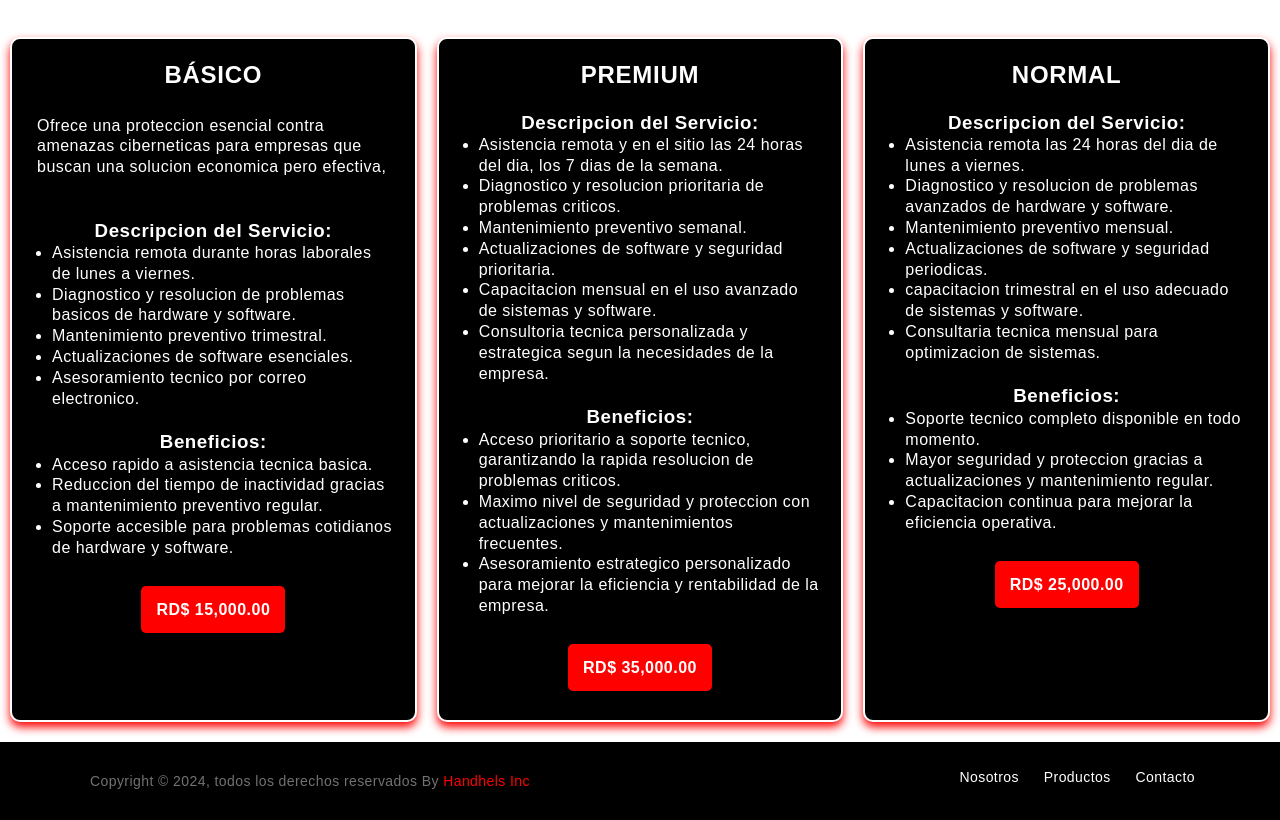
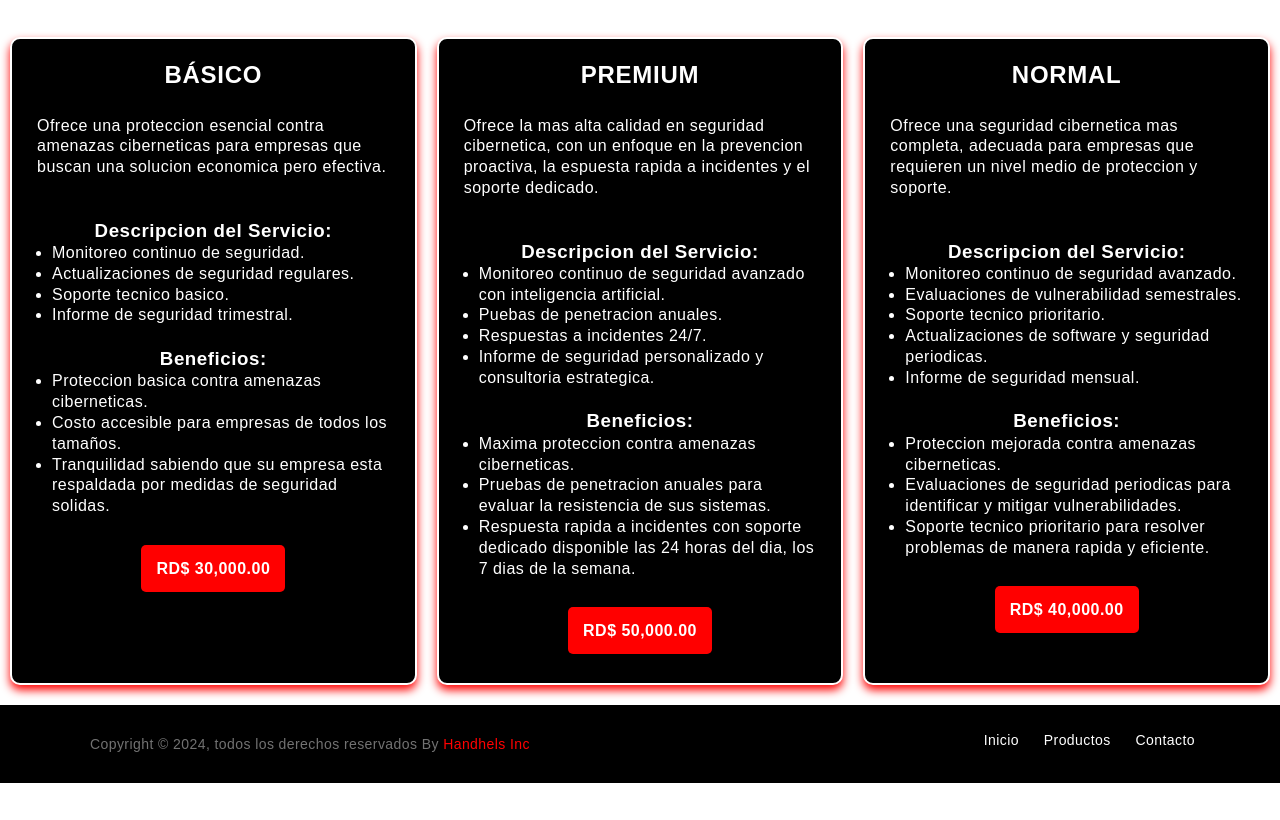
Before and after one commit to Handhels-Programmer/Handhels-inc-, a plain HTML site: page planes.html in a window 1280 px wide. Shown: the part 1012-1832 px from the top of the page. After the commit the page ends 1795 px from the top, so only its background shows below. Drawn offline with nearby package versions, Linux system fonts and the light colour scheme; some packages are replaced by stand-ins of ours; a script that the page names is missing.

Commit message:
Version 1.004.6

```diff
--- a/planes.html
+++ b/planes.html
@@ -128,26 +128,25 @@
       <div class="columna1">
         <h2>BÁSICO</h2>
         <br>
-        <p>Ofrece una proteccion esencial contra amenazas ciberneticas para empresas que buscan una solucion economica pero efectiva,</p>
+        <p>Ofrece una proteccion esencial contra amenazas ciberneticas para empresas que buscan una solucion economica pero efectiva.</p>
         <br>
         <h3>Descripcion del Servicio:</h3>
         <ul>
-          <li>Asistencia remota durante horas laborales de lunes a viernes.</li>
-          <li>Diagnostico y resolucion de problemas basicos de hardware y software.</li>
-          <li>Mantenimiento preventivo trimestral.</li>
-          <li>Actualizaciones de software esenciales.</li>
-          <li>Asesoramiento tecnico por correo electronico.</li>
+          <li>Monitoreo continuo de seguridad.</li>
+          <li>Actualizaciones de seguridad regulares.</li>
+          <li>Soporte tecnico basico.</li>
+          <li>Informe de seguridad trimestral.</li>
         </ul>
         <br>
         <h3>Beneficios:</h3>
         <ul>
-          <li>Acceso rapido a asistencia tecnica basica.</li>
-          <li>Reduccion del tiempo de inactividad gracias a mantenimiento preventivo regular.</li>
-          <li>Soporte accesible para problemas cotidianos de hardware y software.</li>
+          <li>Proteccion basica contra amenazas ciberneticas.</li>
+          <li>Costo accesible para empresas de todos los tamaños.</li>
+          <li>Tranquilidad sabiendo que su empresa esta respaldada por medidas de seguridad solidas.</li>
         </ul>
         <br>
         <br>
-        <a href="#" class="button">RD$ 15,000.00</a>
+        <a href="#" class="button">RD$ 30,000.00</a>
         <br>
         <br>
       </div>
@@ -155,25 +154,25 @@
       <div class="columna1">
         <h2>PREMIUM</h2>
         <br>
+        <p>Ofrece la mas alta calidad en seguridad cibernetica, con un enfoque en la prevencion proactiva, la espuesta rapida a incidentes y el soporte dedicado.</p>
+        <br>
         <h3>Descripcion del Servicio:</h3>
         <ul>
-          <li>Asistencia remota y en el sitio las 24 horas del dia, los 7 dias de la semana.</li>
-          <li>Diagnostico y resolucion prioritaria de problemas criticos.</li>
-          <li>Mantenimiento preventivo semanal.</li>
-          <li>Actualizaciones de software y seguridad prioritaria.</li>
-          <li>Capacitacion mensual en el uso avanzado de sistemas y software.</li>
-          <li>Consultoria tecnica personalizada y estrategica segun la necesidades de la empresa.</li>
+          <li>Monitoreo continuo de seguridad avanzado con inteligencia artificial.</li>
+          <li>Puebas de penetracion anuales.</li>
+          <li>Respuestas a incidentes 24/7.</li>
+          <li>Informe de seguridad personalizado y consultoria estrategica.</li>
         </ul>
         <br>
         <h3>Beneficios:</h3>
         <ul>
-          <li>Acceso prioritario a soporte tecnico, garantizando la rapida resolucion de problemas criticos.</li>
-          <li>Maximo nivel de seguridad y proteccion con actualizaciones y mantenimientos frecuentes.</li>
-          <li>Asesoramiento estrategico personalizado para mejorar la eficiencia y rentabilidad de la empresa.</li>
+          <li>Maxima proteccion contra amenazas ciberneticas.</li>
+          <li>Pruebas de penetracion anuales para evaluar la resistencia de sus sistemas.</li>
+          <li>Respuesta rapida a incidentes con soporte dedicado disponible las 24 horas del dia, los 7 dias de la semana.</li>
         </ul>
         <br>
         <br>
-        <a href="#" class="button">RD$ 35,000.00</a>
+        <a href="#" class="button">RD$ 50,000.00</a>
         <br>
         <br>
       </div>
@@ -181,25 +180,26 @@
       <div class="columna1">
         <h2>NORMAL</h2>
         <br>
+        <p>Ofrece una seguridad cibernetica mas completa, adecuada para empresas que requieren un nivel medio de proteccion y soporte.</p>
+        <br>
         <h3>Descripcion del Servicio:</h3>
         <ul>
-          <li>Asistencia remota las 24 horas del dia de lunes a viernes.</li>
-          <li>Diagnostico y resolucion de problemas avanzados de hardware y software.</li>
-          <li>Mantenimiento preventivo mensual.</li>
+          <li>Monitoreo continuo de seguridad avanzado.</li>
+          <li>Evaluaciones de vulnerabilidad semestrales.</li>
+          <li>Soporte tecnico prioritario.</li>
           <li>Actualizaciones de software y seguridad periodicas.</li>
-          <li>capacitacion trimestral en el uso adecuado de sistemas y software.</li>
-          <li>Consultaria tecnica mensual para optimizacion de sistemas.</li>
+          <li>Informe de seguridad mensual.</li>
         </ul>
         <br>
         <h3>Beneficios:</h3>
         <ul>
-          <li>Soporte tecnico completo disponible en todo momento.</li>
-          <li>Mayor seguridad y proteccion gracias a actualizaciones y mantenimiento regular.</li>
-          <li>Capacitacion continua para mejorar la eficiencia operativa.</li>
+          <li>Proteccion mejorada contra amenazas ciberneticas.</li>
+          <li>Evaluaciones de seguridad periodicas para identificar y mitigar vulnerabilidades.</li>
+          <li>Soporte tecnico prioritario para resolver problemas de manera rapida y eficiente.</li>
         </ul>
         <br>
         <br>
-        <a href="#" class="button">RD$ 25,000.00</a>
+        <a href="#" class="button">RD$ 40,000.00</a>
         <br>
         <br>
       </div>
@@ -221,7 +221,7 @@
               <div class="col-xl-6 col-lg-6 d-none d-lg-block text-right">
                   <div class="footer-menu">
                       <ul>
-                          <li><a href="nosotros.html">Nosotros</a></li>
+                          <li><a href="index.html">Inicio</a></li>
                           <li><a href="productos.html">Productos</a></li>
                           <li><a href="contacto.html">Contacto</a></li>
                       </ul>
@@ -236,6 +236,6 @@
     <script src="https://kit.fontawesome.com/a076d05399.js"></script>
     <script  src="https://code.jquery.com/jquery-3.4.1.js"></script>
     <script src="https://cdn.jsdelivr.net/npm/sweetalert2@10"></script>
-    <script  src="assets/js/scripts.js"></script>
+    <script  src="Archivos/js/scripts.js"></script>
 </body>
 </html>
```
